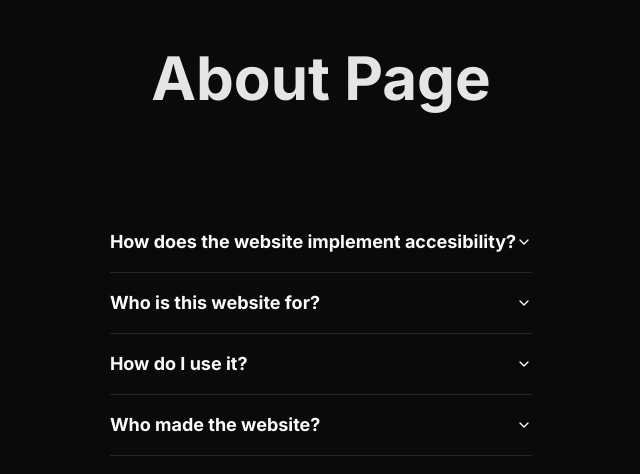
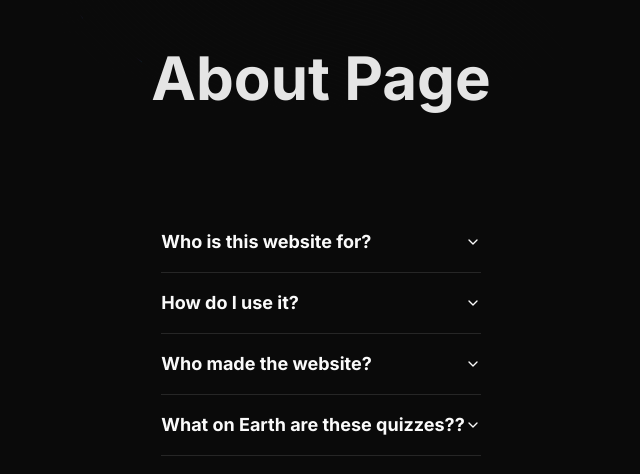
Before and after one commit to Criseda/student_hack_2024, a Next.js app: page /about in a window 1280 px wide. Shown: the top 474 px of the page, without its empty margins (319-959 px from the left). Built offline with nearby package versions, Linux system fonts and the light colour scheme.

Commit message:
Changesd Accordion with new data

```diff
--- a/src/components/AboutAccordion.tsx
+++ b/src/components/AboutAccordion.tsx
@@ -13,19 +13,13 @@ export function AboutAccordion() {
       <div className="max-w-2xl mx-auto p-4 mt-4">
         <Accordion type="single" collapsible className="w-full">
           <AccordionItem value="item-1">
-            <AccordionTrigger className="text-lg font-bold">How does the website implement accesibility?</AccordionTrigger>
-            <AccordionContent>
-              We have implemented colour blind modes in order to make the website more accessible to everyone.
-            </AccordionContent>
-          </AccordionItem>
-          <AccordionItem value="item-2">
             <AccordionTrigger className="text-lg font-bold">Who is this website for?</AccordionTrigger>
             <AccordionContent>
               Anyone! If you are interested in learning about space then come along for the ride!
               components&apos; aesthetic.
             </AccordionContent>
           </AccordionItem>
-          <AccordionItem value="item-3">
+          <AccordionItem value="item-2">
             <AccordionTrigger className="text-lg font-bold">How do I use it?</AccordionTrigger>
             <AccordionContent>
               Click on a Planet to learn about it and then once your done rading do a quiz to test yourself!
@@ -34,7 +28,14 @@ export function AboutAccordion() {
           <AccordionItem value="item-3">
             <AccordionTrigger className="text-lg font-bold">Who made the website?</AccordionTrigger>
             <AccordionContent>
-              Chris, Romanian Chris, Anthony and Alex made the website!
+              Chris, Romanian Cris, Anthony and Alex made the website!
+            </AccordionContent>
+          </AccordionItem>
+          <AccordionItem value="item-4">
+            <AccordionTrigger className="text-lg font-bold">What on Earth are these quizzes??</AccordionTrigger>
+            <AccordionContent>
+              These quizzes are supposed to be fun for children, hence some of the questions are a bit silly.
+              Throughout those silly questions there also are some more educational ones to develop the children&apos;s knowledge.
             </AccordionContent>
           </AccordionItem>
 
```
